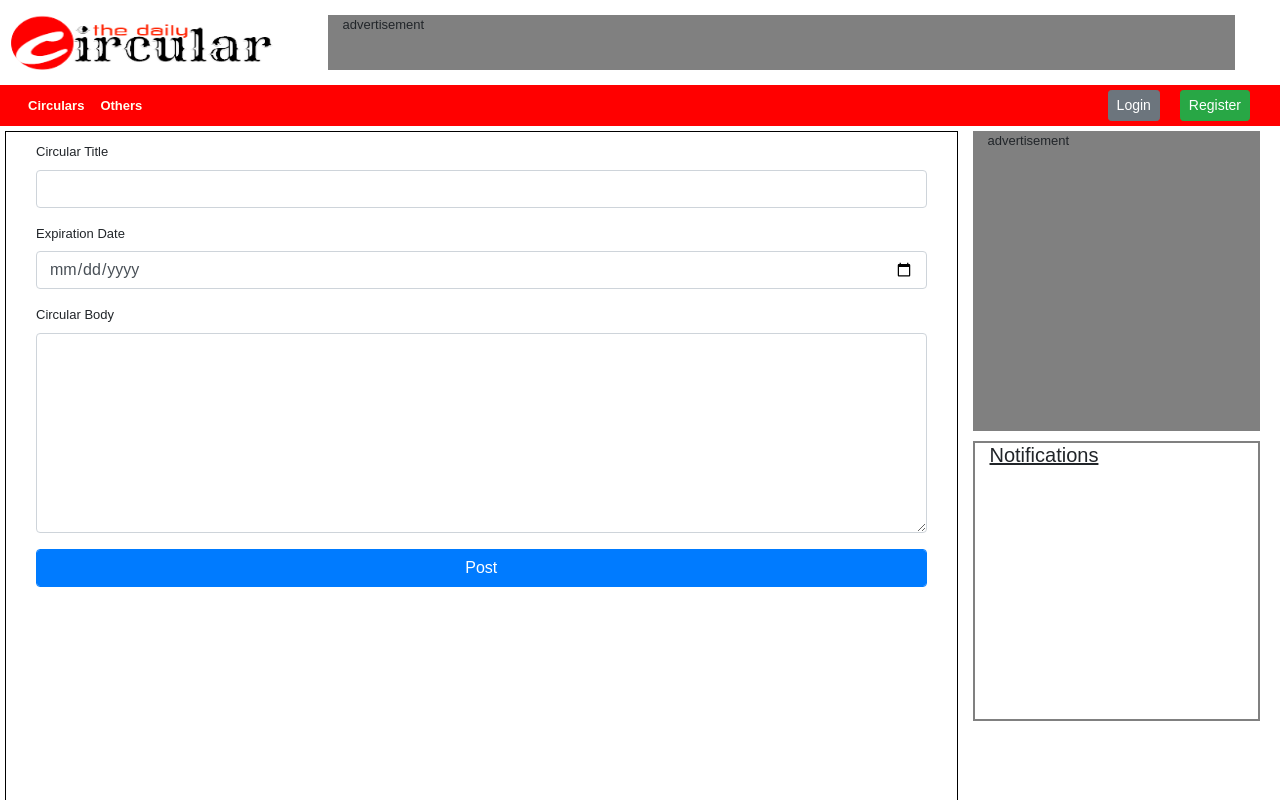
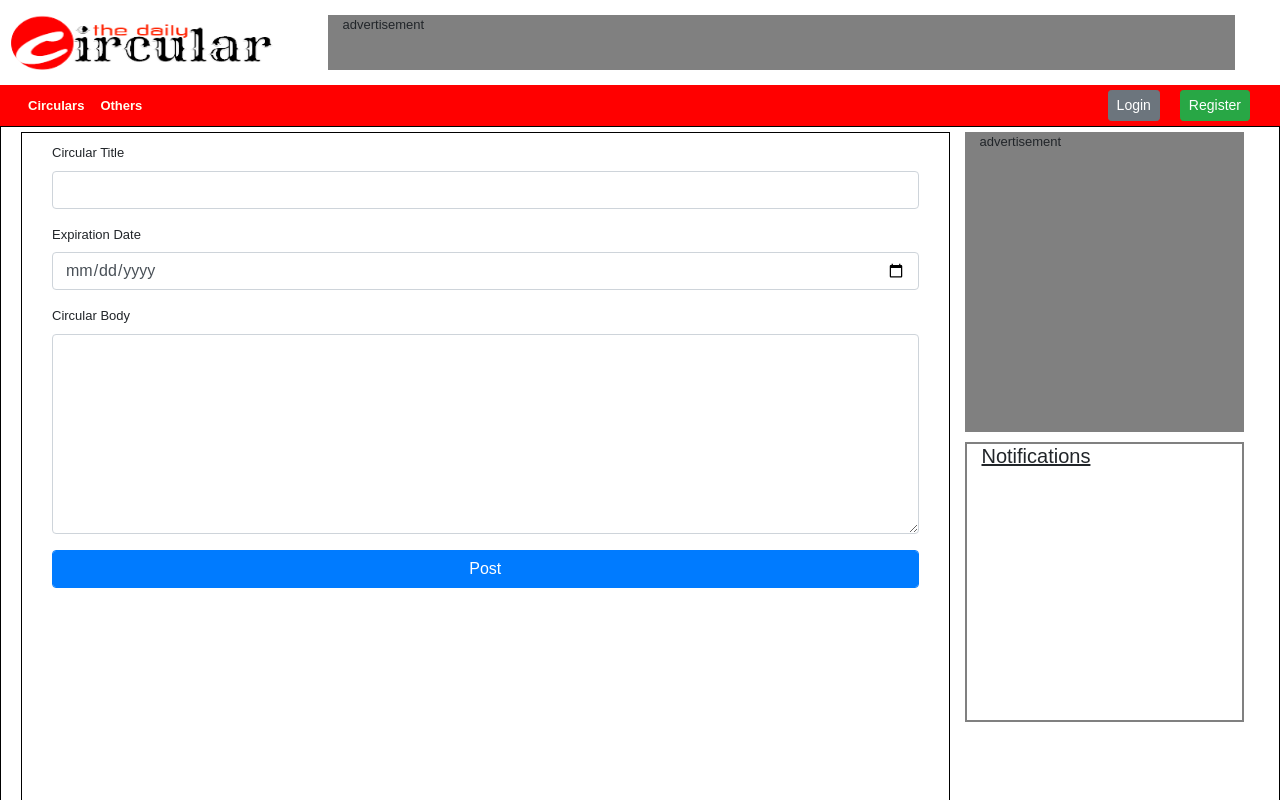
Before and after one commit to TheDailyCircular/tdc-react-app, a React (Create React App) app: page /posts/create in a window 1280 px wide. Shown: the top 800 px of the page. Built offline with nearby package versions, Linux system fonts and the light colour scheme.

Commit message:
last updates in version-0.0

```diff
--- a/package.json
+++ b/package.json
@@ -44,5 +44,5 @@
       "last 1 safari version"
     ]
   },
-  "proxy": "http://localhost:8080"
+  "proxy": "http://localhost:8081"
 }
--- a/src/App.css
+++ b/src/App.css
@@ -15,3 +15,13 @@
 #main-row {
   margin: 5px;
 }
+
+#main-container {
+  border: 1px solid black;
+  max-width: 1500px;
+
+}
+
+#notification-col {
+  position: sticky;
+}
--- a/src/App.js
+++ b/src/App.js
@@ -2,7 +2,7 @@ import React, { Component } from 'react';
 import './App.css';
 import { BrowserRouter, Route, Switch } from 'react-router-dom';
 import 'bootstrap/dist/css/bootstrap.min.css';
-import { Row, Col } from 'react-bootstrap';
+import { Row, Col, Container } from 'react-bootstrap';
 
 import { Provider } from 'react-redux';
 import store from './Store';
@@ -50,6 +50,7 @@ class App extends Component {
             <Header />
             <Route exact path="/registration" component={UserRegistration} />
             <NavigationBar jwtToken={jwtToken} />
+            <Container id="main-container">
               <Row id="main-row">
                 <Col md={9} className="changeable-area">
                   <Switch>
@@ -62,11 +63,12 @@ class App extends Component {
                     <Route exact path="/profile" component={UserProfile} />
                   </Switch>
                 </Col>
-              <Col md={3}>
+                <Col md={3} id="notification-col">
                   <SideBarAdsence />
                   <Notifications />
                 </Col>
               </Row>
+            </Container>
           </div>
         </BrowserRouter>
       </Provider>
--- a/src/components/circular/CreateCircular.js
+++ b/src/components/circular/CreateCircular.js
@@ -25,14 +25,18 @@ class CreateCircular extends Component {
 
   onSubmitHandler = event => {
     event.preventDefault();
-    console.log(this.state);
+    let tmpUser = {
+      username: this.props.security.user.username
+    };
     const newCircular = {
       id: this.state.id,
       title: this.state.title,
       expirationDate: this.state.expirationDate,
-      text: this.state.text
+      text: this.state.text,
+      user: tmpUser
     };
-    this.props.createCircular(newCircular, this.props.history);
+    console.log(newCircular);
+    // this.props.createCircular(newCircular, this.props.history);
   }
 
   render() {
@@ -82,12 +86,14 @@ class CreateCircular extends Component {
 CreateCircular.protoType = {
   error: PropTypes.object.isRequired,
   circular: PropTypes.object.isRequired,
+  security: PropTypes.object.isRequired,
   createCircular: PropTypes.func.isRequired
 };
 
 const mapStateToProps = state => ({
   error: state.error,
-  circular: state.circular.circular
+  circular: state.circular.circular,
+  security: state.security
 });
 
 const mapDispatchToProps = {
```
Lines whose indentation alone changed are shown as unchanged.
